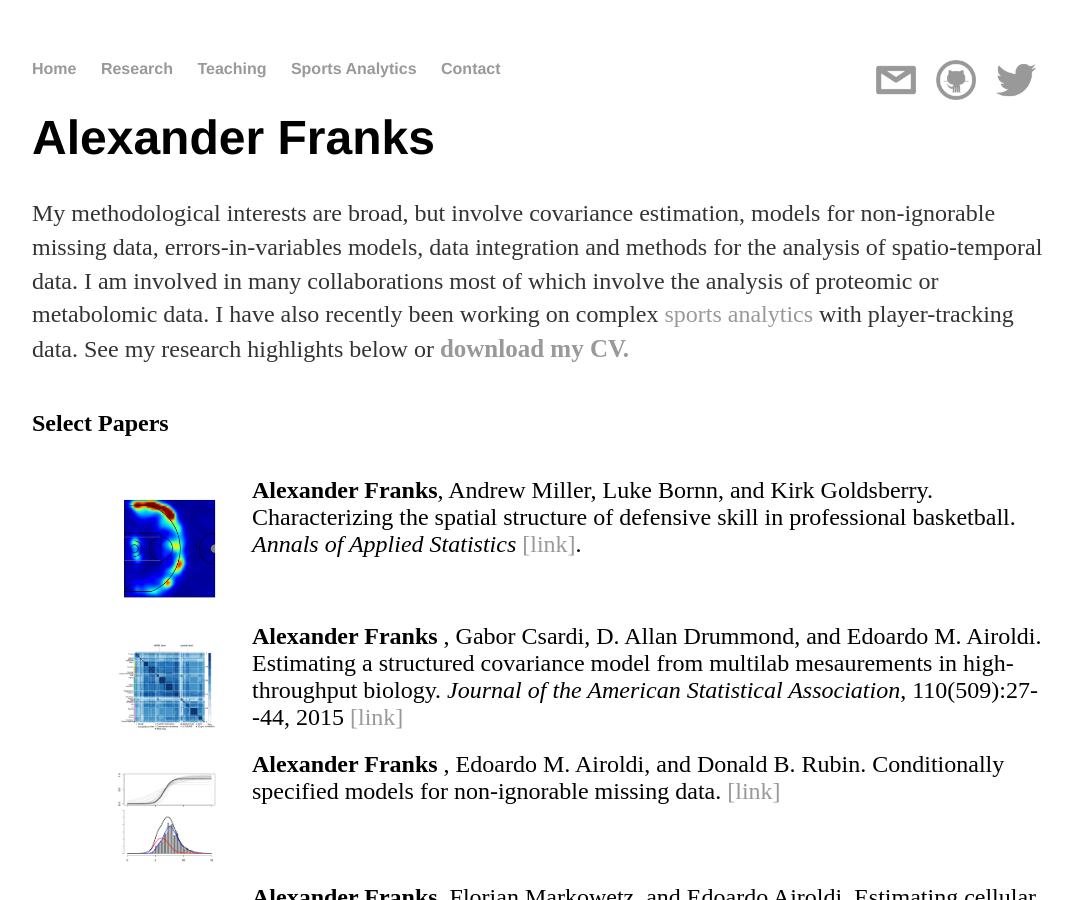
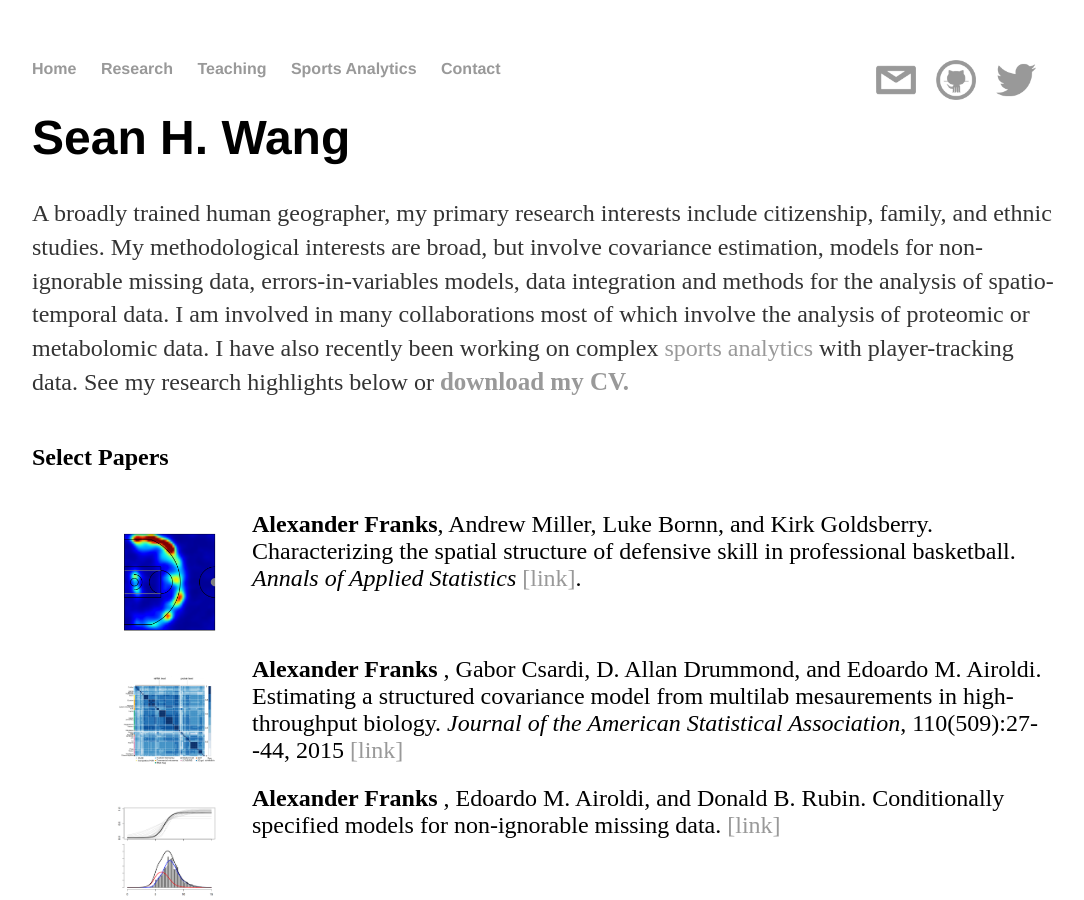
Before and after one commit to SeanyWang/seanywang.github.io, a Jekyll site: the page built from research/index.html, in a window 1280 px wide and 900 px high. Shown: the whole window, without its empty margins (96-1180 px from the left). Built offline with Jekyll 4.4.1, drawn with Linux system fonts in a browser that asks for light colours; nearby versions of some CDN libraries.

```diff
--- a/research/index.html
+++ b/research/index.html
@@ -1,15 +1,16 @@
 ---
 layout: default
-title: Alexander Franks - Research
+title: Sean H. Wang - Research
 ---
 
 <div class="cv">
-  <h1>Alexander Franks</h1>
+  <h1>Sean H. Wang</h1>
   <table style="width:100%">
     <col width="350">
     <col width="150">
     <div align="left">
-    <p> My methodological interests are broad, but involve covariance
+    <p> A broadly trained human geographer, my primary research interests
+      include citizenship, family, and ethnic studies. My methodological interests are broad, but involve covariance
       estimation, models for non-ignorable missing data, errors-in-variables
       models, data integration and methods for the analysis of
       spatio-temporal data. I am involved in many collaborations most of
```
